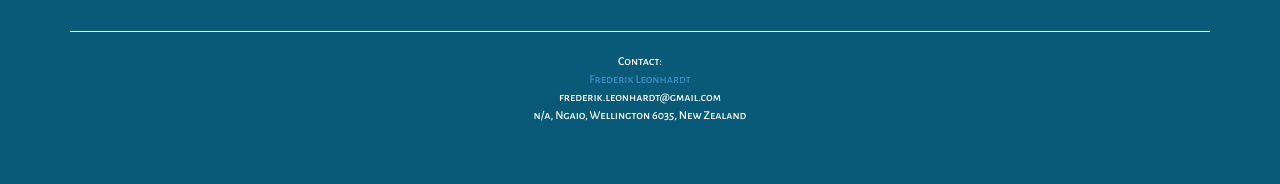
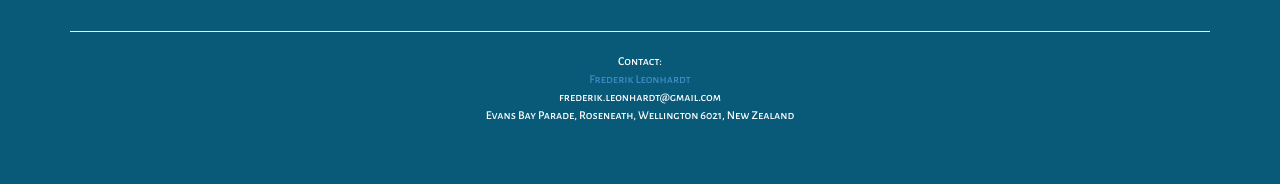
Before and after one commit to fkleon/fkleon.github.io, a Jekyll site: the page built from index.html, in a window 1280 px wide. Shown: the part 1593-1777 px from the top of the page. Built offline with Jekyll 4.4.1, drawn with Linux system fonts in a browser that asks for light colours; nearby versions of some CDN libraries.

Commit message:
Update address.

```diff
--- a/_config.yml
+++ b/_config.yml
@@ -9,10 +9,10 @@ author:
   gplus: FrederikLeonhardt
   facebook: frederik.leonhardt
   address:
-    street: n/a
+    street: Evans Bay Parade
     locality: Wellington
-    region: Ngaio
-    postal-code: 6035
+    region: Roseneath
+    postal-code: 6021
     country: New Zealand
 
 description: The homepage of Frederik Leonhardt
```
